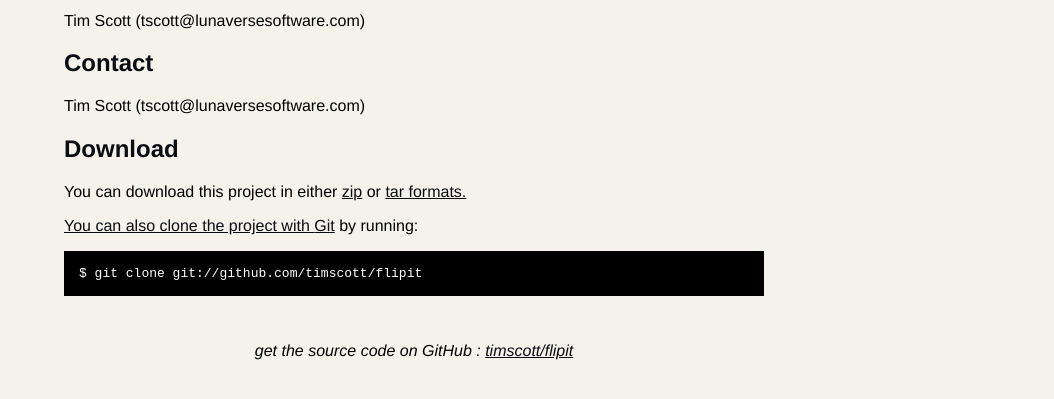
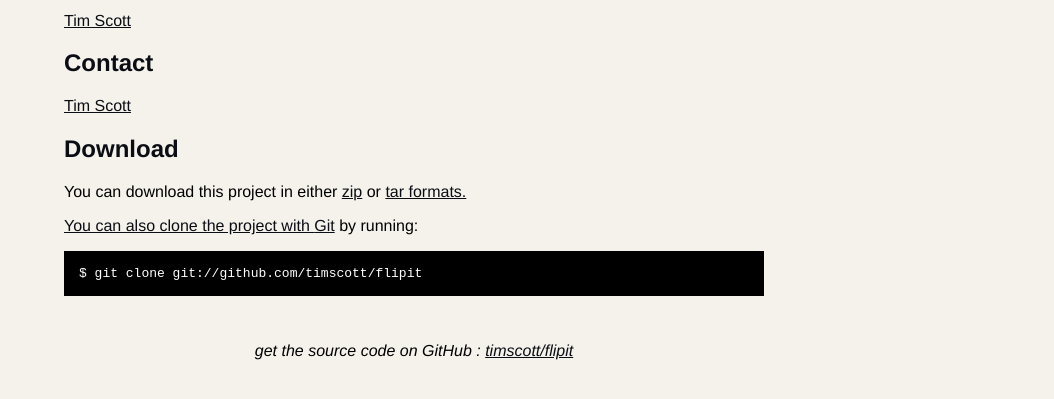
Before and after one commit to timscott/flipit, a plain HTML site: page index.html in a window 1280 px wide. Shown: the part 303-702 px from the top of the page, without its empty margins (226-1280 px from the left). Drawn offline with Linux system fonts and the light colour scheme.

Commit message:
Editing home page

```diff
--- a/index.html
+++ b/index.html
@@ -61,13 +61,13 @@
 
 
       <h2>Authors</h2>
-      <p>Tim Scott (tscott@lunaversesoftware.com)
+      <p><a href="https://github.com/timscott">Tim Scott</a>
 <br/>      </p>
 
 
 
       <h2>Contact</h2>
-      <p>Tim Scott (tscott@lunaversesoftware.com)
+      <p><a href="https://github.com/timscott">Tim Scott</a>
 <br/>      </p>
 
 
```
